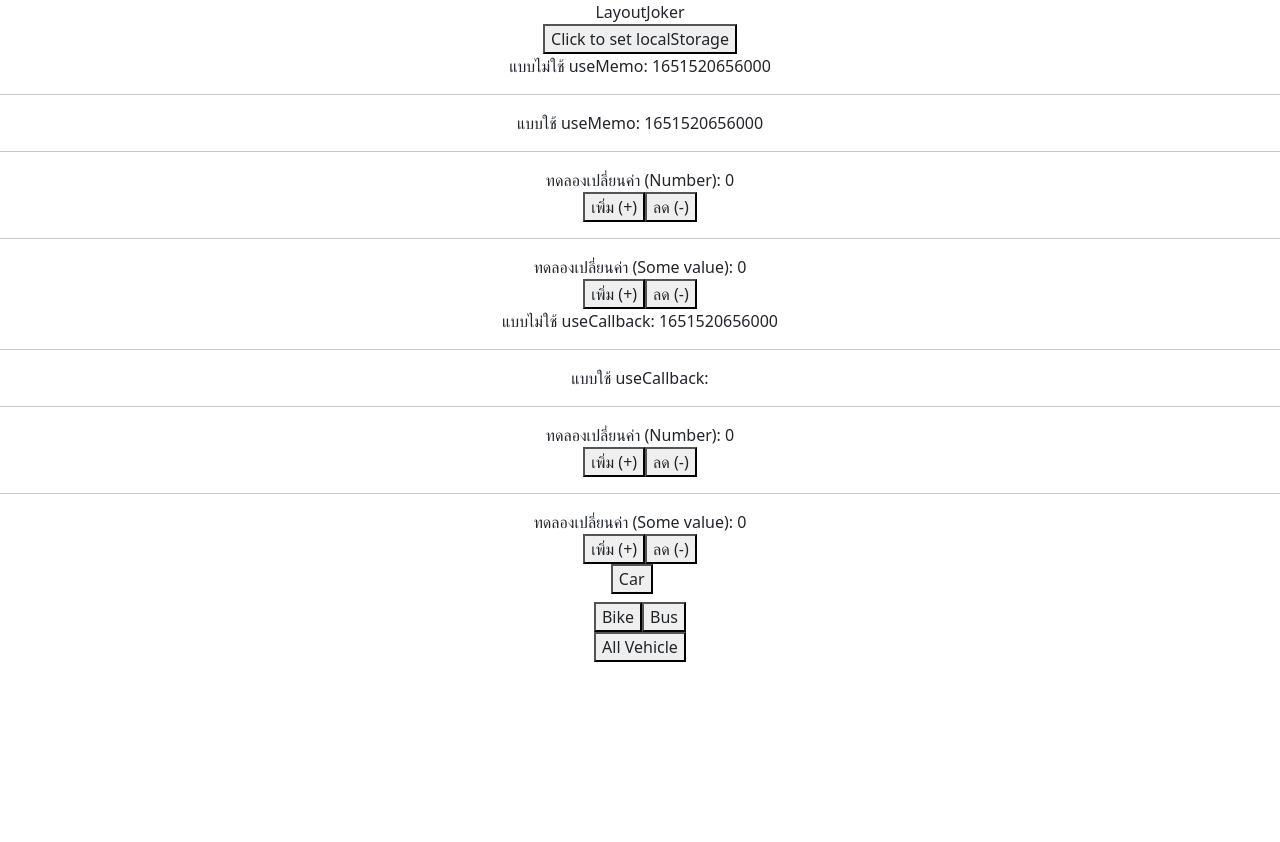
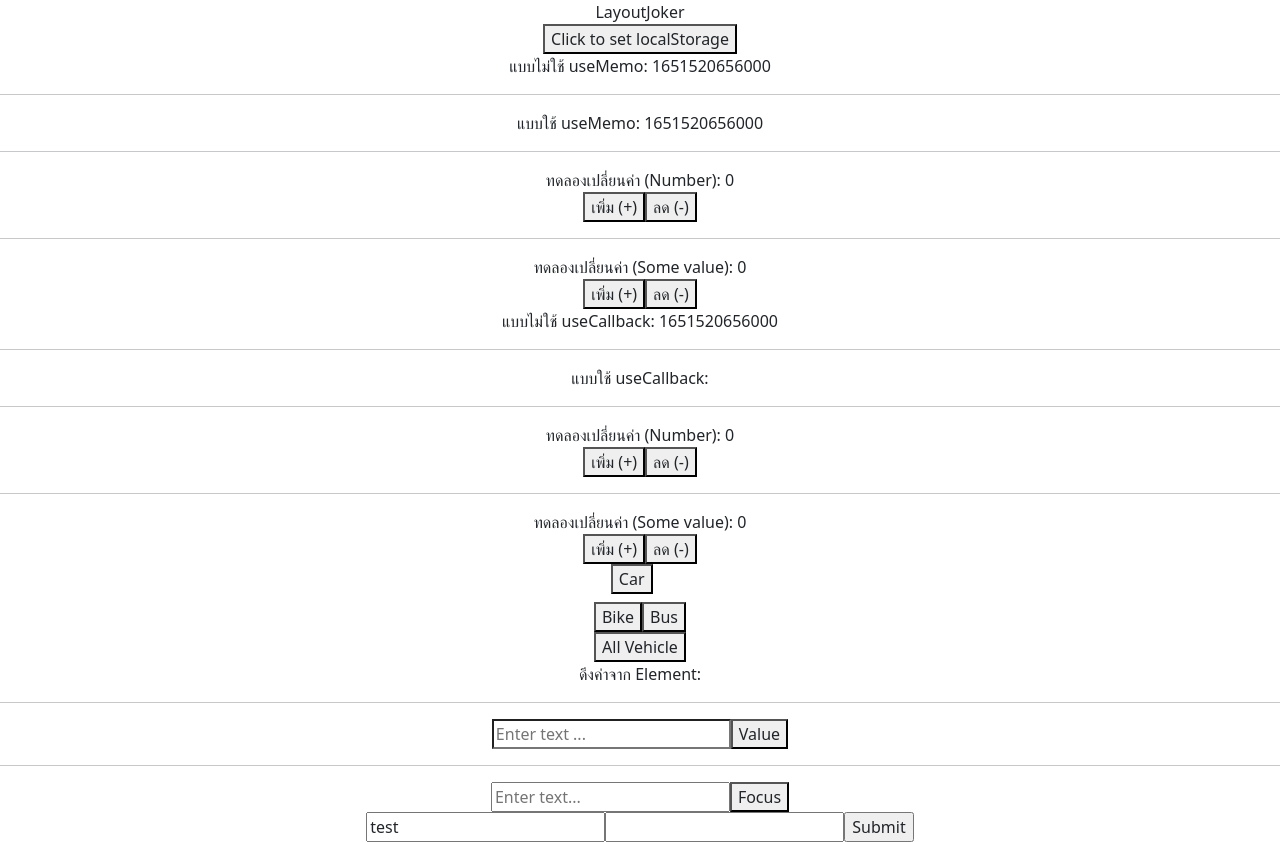
Before and after one commit to birdpakornpong/blue-canyon, a React (Create React App) app: page /joker in a window 1280 px wide. Before the commit the page ends 800 px from the top, so only its background shows below. Built offline with nearby package versions, Linux system fonts and the light colour scheme.

Commit message:
useRef/ useForm

```diff
--- a/package.json
+++ b/package.json
@@ -20,6 +20,7 @@
     "react": "^18.1.0",
     "react-bootstrap": "^2.3.0",
     "react-dom": "^18.1.0",
+    "react-hook-form": "^7.33.1",
     "react-query": "^3.39.1",
     "react-redux": "^8.0.2",
     "react-scripts": "5.0.1",
--- /dev/null
+++ b/src/components/HookExample/UseForm.js
@@ -0,0 +1,29 @@
+import React from "react";
+import { useForm } from "react-hook-form";
+
+export default function App() {
+  const {
+    register,
+    handleSubmit,
+    watch,
+    formState: { errors },
+  } = useForm();
+  const onSubmit = (data) => console.log(data);
+
+  console.log("check value ", watch("example")); // watch input value by passing the name of it
+
+  return (
+    /* "handleSubmit" will validate your inputs before invoking "onSubmit" */
+    <form onSubmit={handleSubmit(onSubmit)}>
+      {/* register your input into the hook by invoking the "register" function */}
+      <input defaultValue="test" {...register("example")} />
+
+      {/* include validation with required or other standard HTML validation rules */}
+      <input {...register("exampleRequired", { required: true })} />
+      {/* errors will return when field validation fails  */}
+      {errors.exampleRequired && <span>This field is required</span>}
+
+      <input type="submit" />
+    </form>
+  );
+}
--- /dev/null
+++ b/src/components/HookExample/UseRef.js
@@ -0,0 +1,37 @@
+import React, { useState, useRef } from "react";
+
+export default function UseRef() {
+  const inputRef = useRef("");
+  const [value, setValue] = useState("");
+
+  const ref = useRef(null);
+
+  const selectText = () => {
+    const input = ref.current;
+    if (input.value) input.select();
+    else input.focus();
+  };
+
+  const InputText = React.forwardRef((props, ref) => (
+    <input ref={ref} {...props} />
+  ));
+
+  return (
+    <>
+      ดึงค่าจาก Element: {value}
+      <hr />
+      <input ref={inputRef} type="text" placeholder="Enter text ..." />
+      <button
+        onClick={() => {
+          console.log(inputRef.current.value);
+        }}
+      >
+        Value
+      </button>
+      {value}
+      <hr />
+      <InputText ref={ref} placeholder="Enter text..." />
+      <button onClick={selectText}>Focus</button>
+    </>
+  );
+}
--- a/src/main-reducer.js
+++ b/src/main-reducer.js
@@ -1,4 +1,3 @@
-import React from "react";
 import { combineReducers } from "redux";
 import reducer from "./reducer/reducer";
 import childreducer from "./reducer/childreducer";
--- a/src/pages/Joker.js
+++ b/src/pages/Joker.js
@@ -3,6 +3,9 @@ import React, { useState } from "react";
 import UseCallback from "../components/HookExample/UseCallback";
 import UseMemo from "../components/HookExample/UseMemo";
 import ReducerExample from "../components/HookExample/ReducerExample";
+import UseRef from "../components/HookExample/UseRef";
+import UseForm from "../components/HookExample/UseForm";
+
 export default function Joker() {
   const [name, setName] = useState("Mary");
 
@@ -20,6 +23,8 @@ export default function Joker() {
       <UseMemo />
       <UseCallback />
       <ReducerExample />
+      <UseRef />
+      <UseForm />
     </>
   );
 }
--- a/src/reducer/childreducer.js
+++ b/src/reducer/childreducer.js
@@ -1,4 +1,3 @@
-import React from "react";
 const initialization = {};
 export default function childreducer(state = initialization, action) {
   switch (action.type) {
--- a/src/reducer/reducer.js
+++ b/src/reducer/reducer.js
@@ -1,5 +1,3 @@
-import React from "react";
-
 function reducer(state, action) {
   switch (action.type) {
     case "Car":
```
